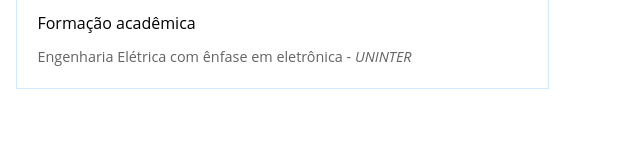
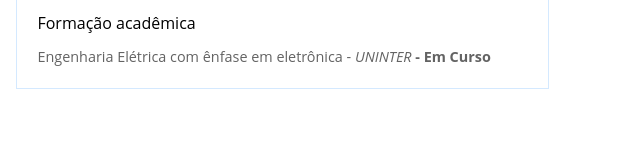
Before and after one commit to Gabrielcs96/portfolio, a plain HTML site: page index.html in a window 1280 px wide. Shown: the part 586-736 px from the top of the page, 566-1206 px from the left. Drawn offline with Linux system fonts and the light colour scheme.

Commit message:
Atualizacoes

```diff
--- a/index.html
+++ b/index.html
@@ -104,7 +104,8 @@
                         <h2> Formação </h2>
                         <ul>
                             <li> Formação acadêmica </li>
-                            <p>Engenharia Elétrica com ênfase em eletrônica - <em>UNINTER</em></p>
+                            <p>Engenharia Elétrica com ênfase em eletrônica - <em>UNINTER</em>
+                            <strong> - Em Curso </strong></p>
                            <!-- <p> <strong>Usando a Strong para ganhar peso semântico </strong></p>-->
                         </ul>
                     </section>
```
